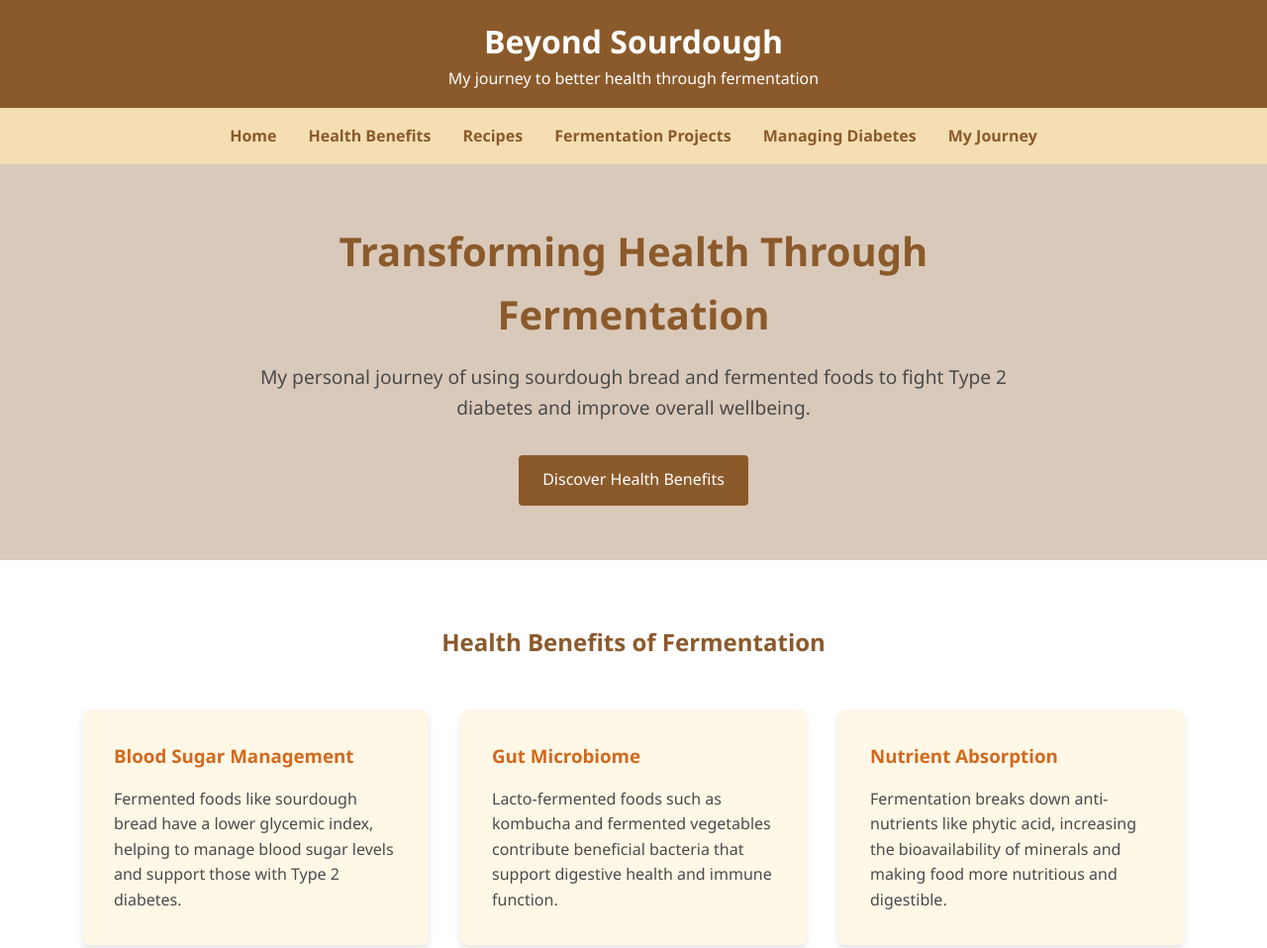
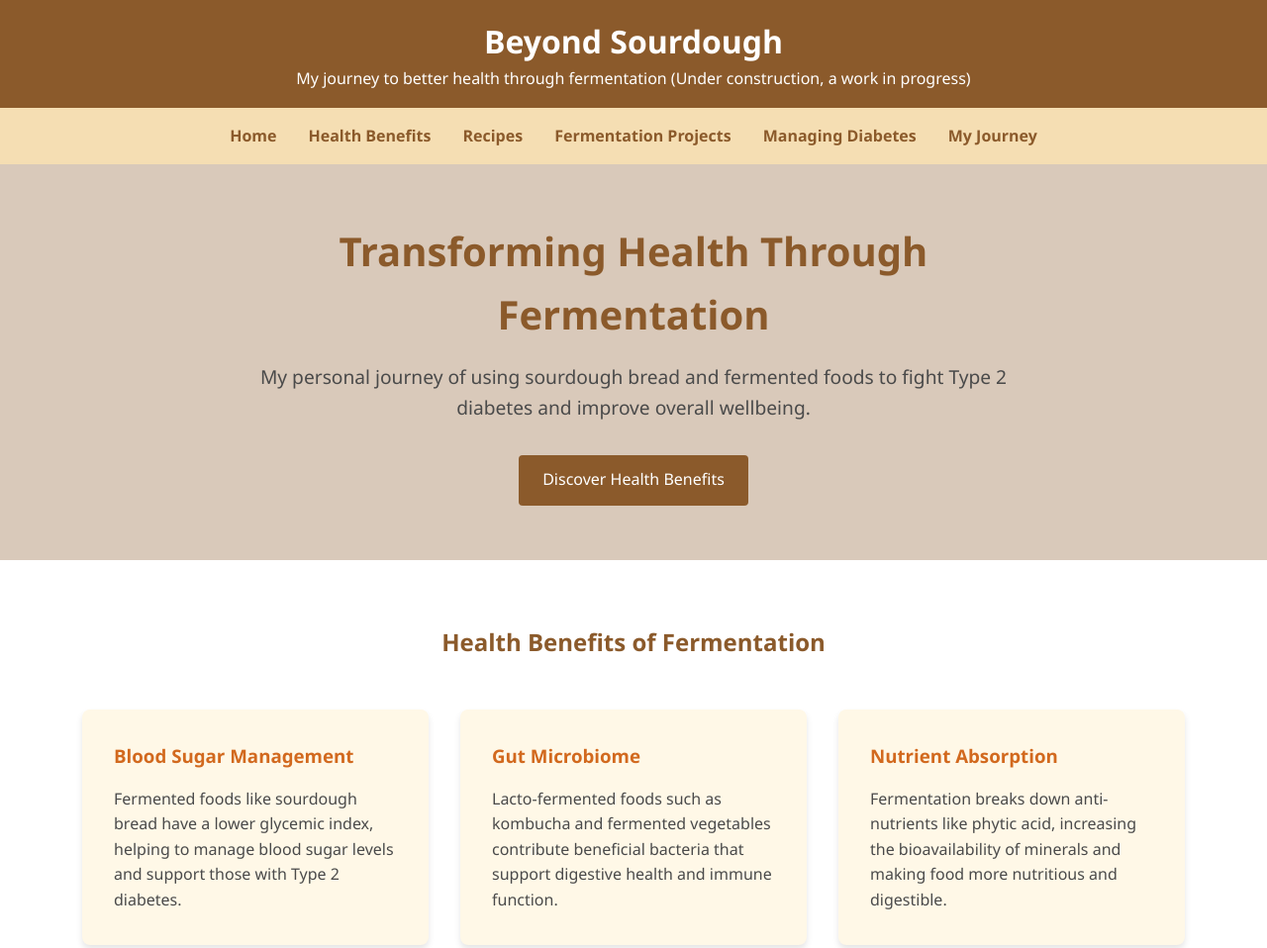
Before and after one commit to wcc118/beyondsourdough, a plain HTML site: page index.html in a window 1280 px wide. Shown: the top 958 px of the page at 99% size. Drawn offline with Linux system fonts and the light colour scheme.

Commit message:
Update index.html

```diff
--- a/index.html
+++ b/index.html
@@ -274,7 +274,7 @@
 <body>
   <header>
     <h1>Beyond Sourdough</h1>
-    <p>My journey to better health through fermentation</p>
+    <p>My journey to better health through fermentation (Under construction, a work in progress)</p>
   </header>
 
   <nav>
```
